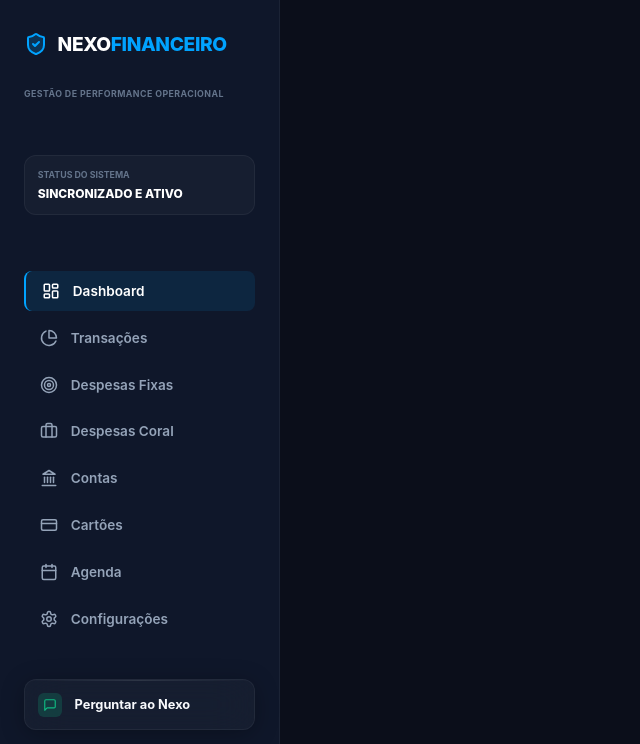
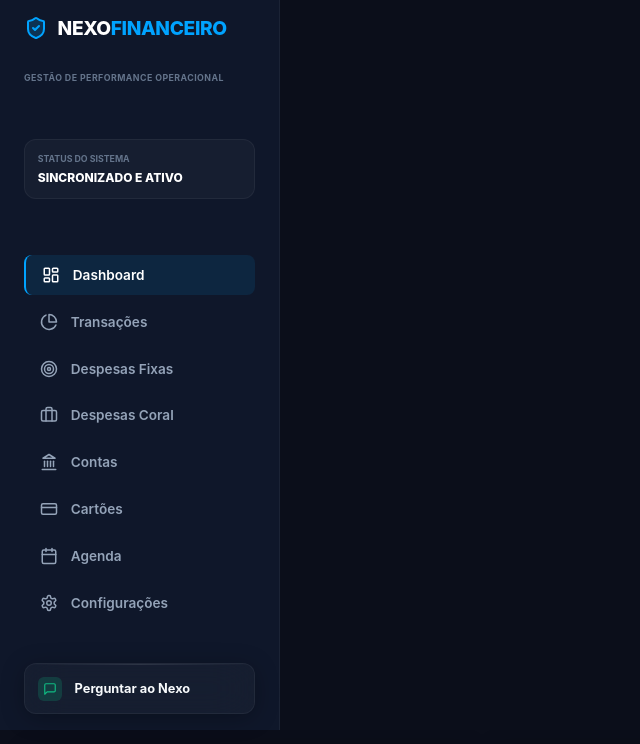
Before and after one commit to faelnickname/projeto-ev-antigravity, a Next.js app: page / in a window 1280 px wide. Shown: the top 744 px of the page, without its empty margins (0-640 px from the left). Built offline with nearby package versions, Linux system fonts and the light colour scheme.

Commit message:
📏 ALINHAMENTO: Sincronizando o topo do Dashboard com o topo da Sidebar (NEXO)

```diff
--- a/src/app/globals.css
+++ b/src/app/globals.css
@@ -125,7 +125,7 @@ a {
   backdrop-filter: var(--glass-blur);
   -webkit-backdrop-filter: var(--glass-blur);
   border-right: 1px solid var(--card-border);
-  padding: 2rem 1.5rem;
+  padding: 1rem 1.5rem;
   display: flex;
   flex-direction: column;
   gap: 1.5rem;
@@ -200,7 +200,7 @@ a {
   background: #0b0e1a;
   display: flex;
   flex-direction: column;
-  padding: 1.5rem;
+  padding: 1rem 1.5rem;
 }
 
 /* Glassmorphism Cards */
```
